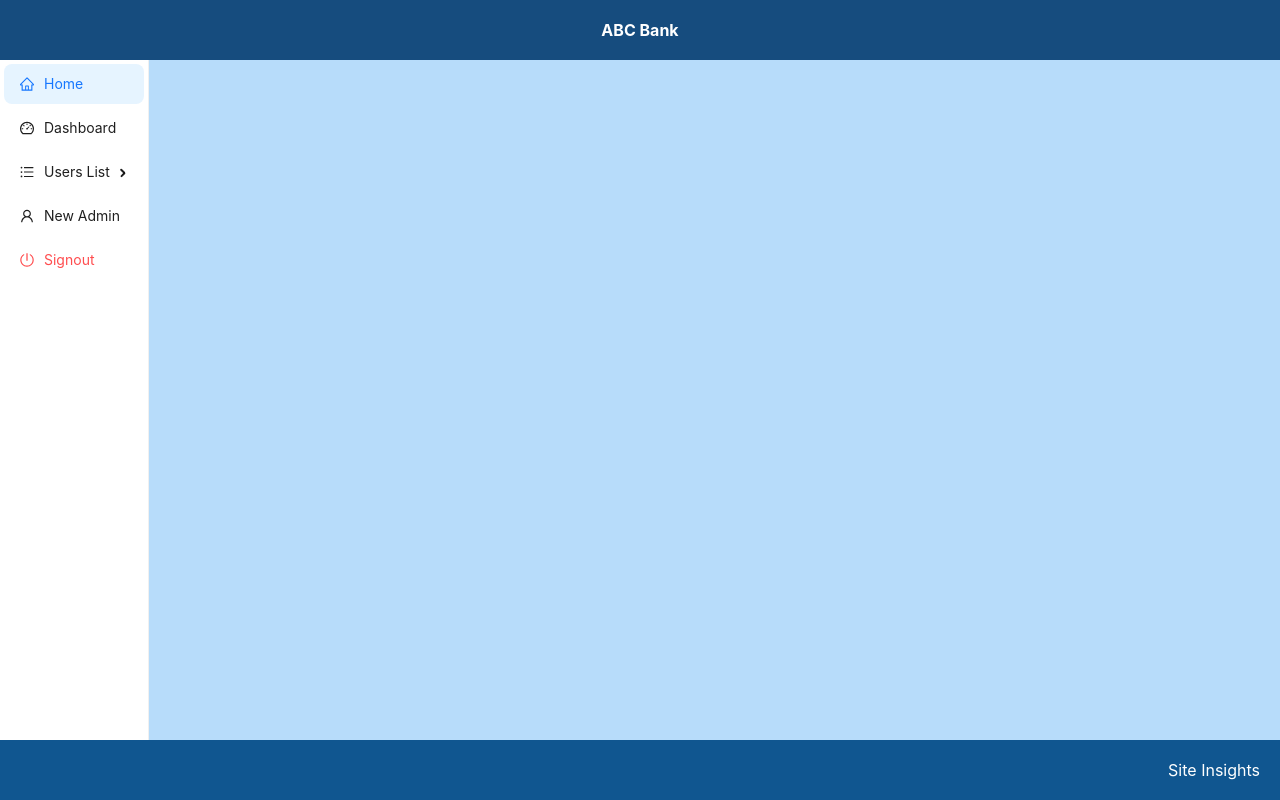
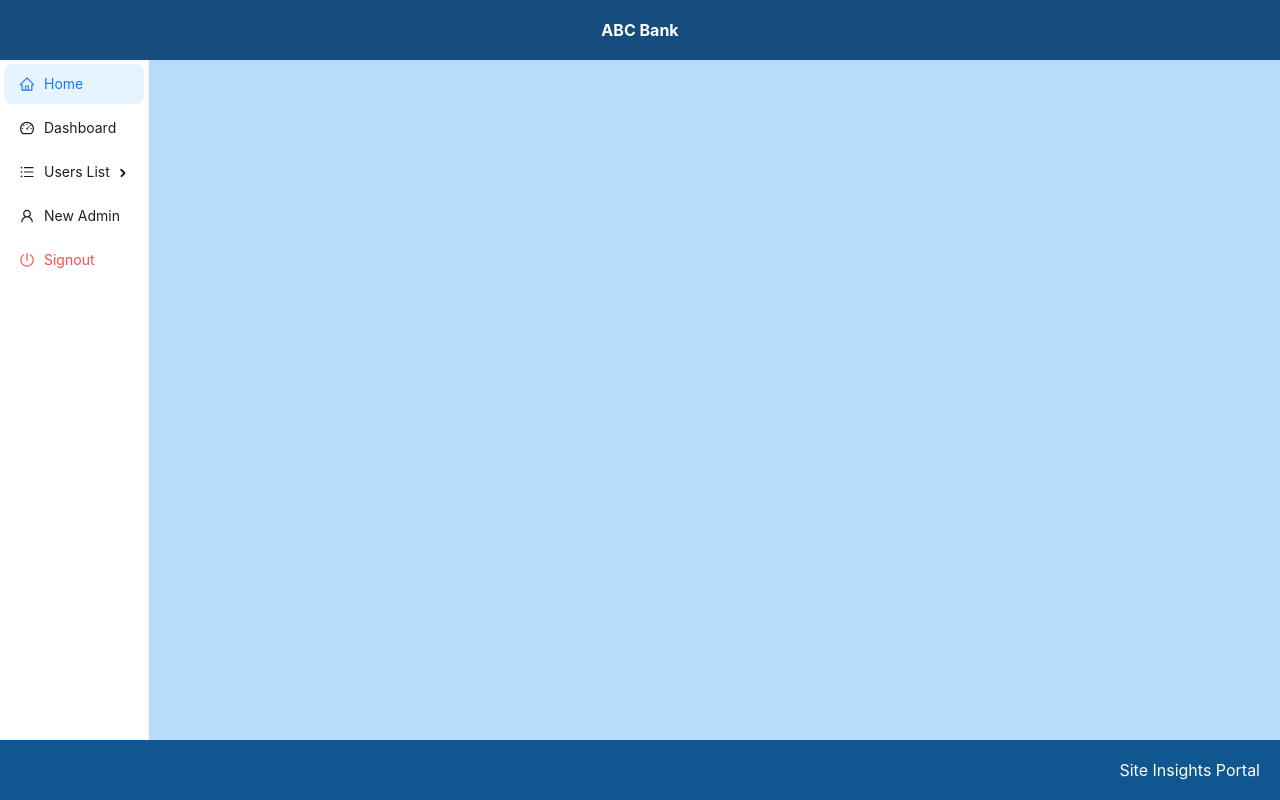
Before and after one commit to pasindu-22/SelfProject1, a React (Create React App) app in the folder frontend/: page / in a window 1280 px wide. Built offline with nearby package versions, Linux system fonts and the light colour scheme.

Commit message:
Portal Updated

```diff
--- a/frontend/src/components/Footer.js
+++ b/frontend/src/components/Footer.js
@@ -9,7 +9,7 @@ function Footer() {
       alignItems:"center",
       fontWeight:"soft"
     }}
-    >Site Insights</div>;
+    >Site Insights Portal</div>;
   }
 
 export default Footer;
```
